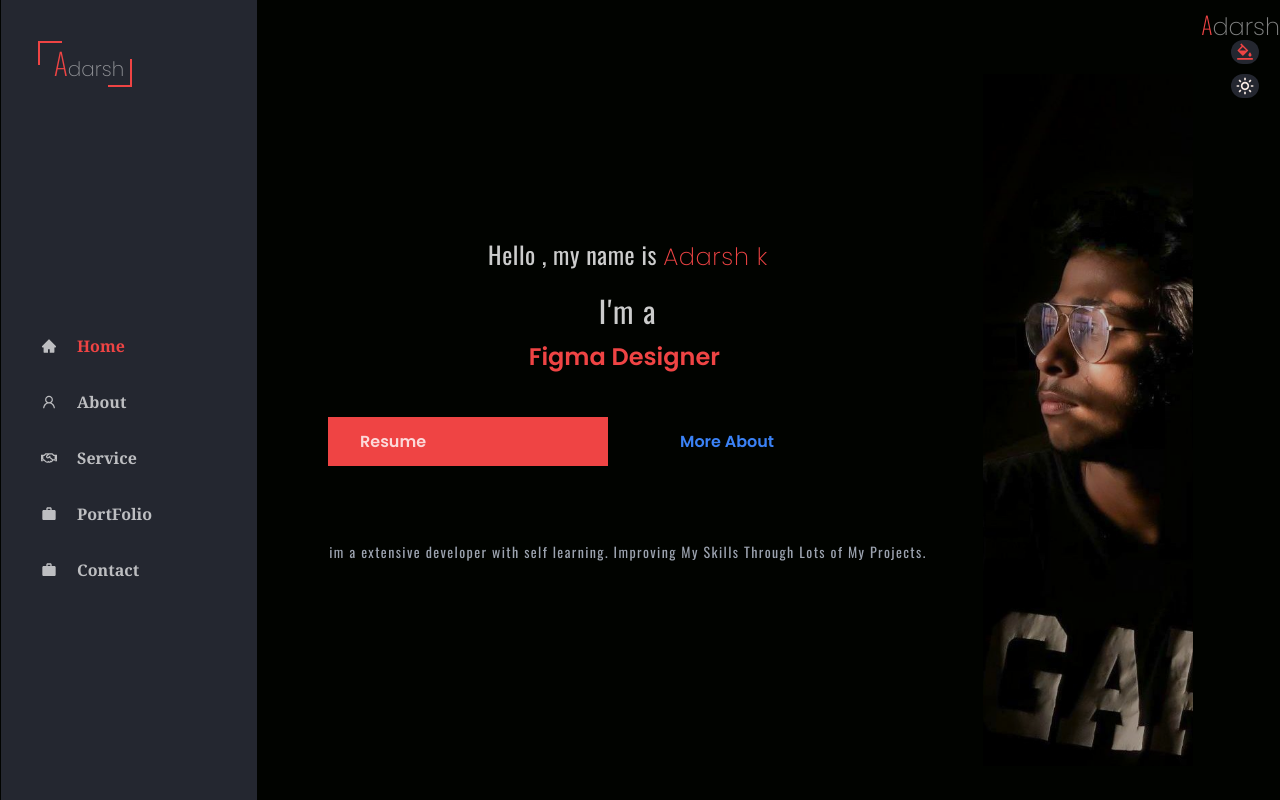
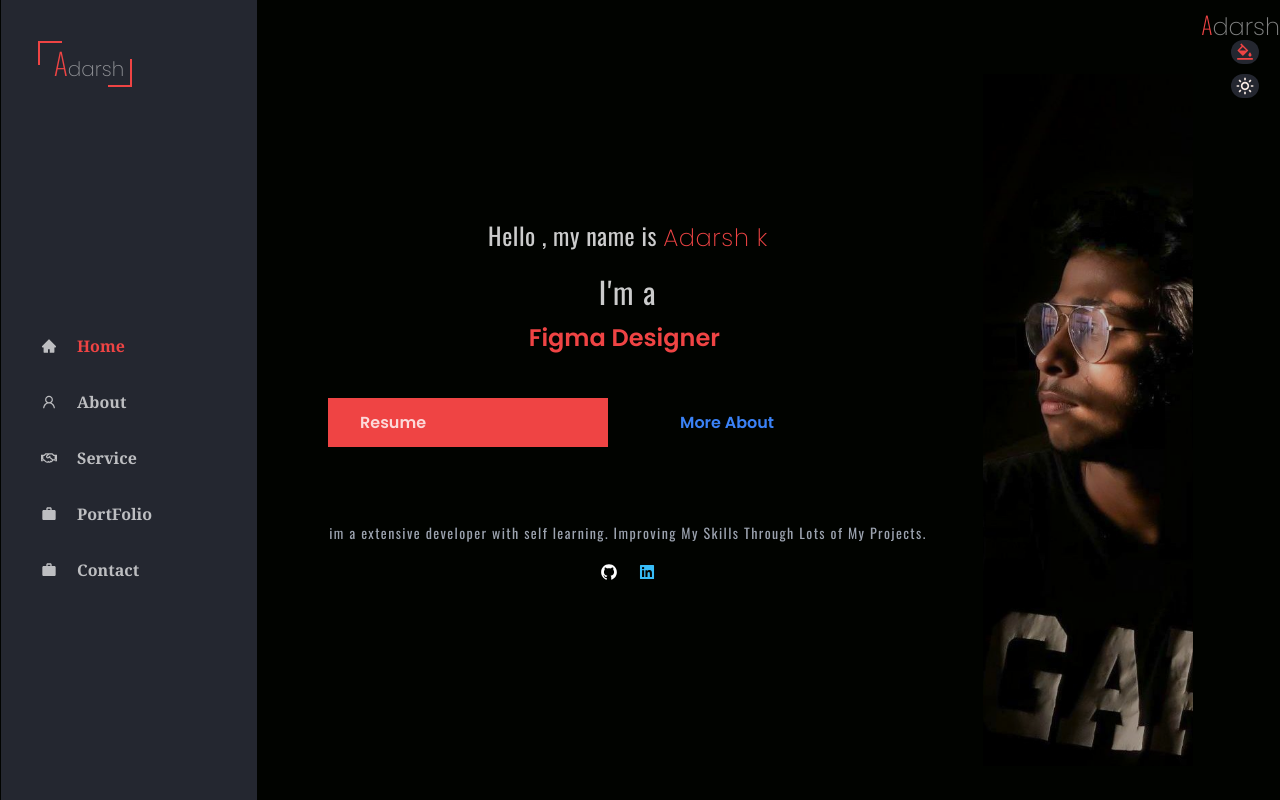
Before and after one commit to adarsh-k27/my-website, a React (Create React App) app: page / in a window 1280 px wide. Built offline with nearby package versions, Linux system fonts and the light colour scheme; a web font is replaced by a local one.

Commit message:
linked in adeed

```diff
--- a/src/icons/index.js
+++ b/src/icons/index.js
@@ -5,7 +5,8 @@
     AiFillHtml5,
     AiFillGithub,
     AiOutlineMail,
-    AiOutlineEye
+    AiOutlineEye,
+    AiFillLinkedin
 }
 from 'react-icons/ai'
 export {
--- a/src/pages/LandingPage.jsx
+++ b/src/pages/LandingPage.jsx
@@ -1,15 +1,15 @@
 import React, { useContext } from 'react'
-import { AiOutlineMenu } from 'react-icons/ai'
+import { AiFillGithub, AiFillLinkedin } from '../icons'
 import Typical from 'react-typical'
 import { ReactButton } from '../components'
 import profile from '../assets/portfolio-profile.jpg'
 import Portfolio_Context from '../context'
 import { motion } from 'framer-motion'
-function LandingPage ({ setOpen, open,setSelect,selectTag }) {
-  const { color_change,setNavigation } = useContext(Portfolio_Context)
-  const NavigateAbout=()=>{
-    setNavigation("About")
-    setSelect("About")
+function LandingPage ({ setOpen, open, setSelect, selectTag }) {
+  const { color_change, setNavigation } = useContext(Portfolio_Context)
+  const NavigateAbout = () => {
+    setNavigation('About')
+    setSelect('About')
   }
   return (
     <motion.div
@@ -58,7 +58,7 @@
               bg={`bg-${color_change && color_change}`}
               hover='hover:dark:bg-white hover:bg-black/80'
               txt='text-white/80 dark:group-hover:text-black/80 group-hover:text-white/80'
-              Link="https://drive.google.com/file/d/1-8-OHlUdmyNZ2dpYE4wgpX4aKOw9fNCo/view?usp=sharing"
+              Link='https://drive.google.com/file/d/1-8-OHlUdmyNZ2dpYE4wgpX4aKOw9fNCo/view?usp=sharing'
             />
             <ReactButton
               text='More About'
@@ -77,6 +77,18 @@
                 {' '}
                 Improving My Skills Through Lots of My Projects.
               </span>
+            </p>
+          </div>
+          <div className='flex gap-5 items-center justify-center'>
+            <p className='text-black dark:text-white text-lg'>
+              <a href='' target={'_blank'}>
+                <AiFillGithub />
+              </a>
+            </p>
+            <p className='text-sky-800 dark:text-sky-400 text-lg'>
+              <a href='' target={'_blank'}>
+                <AiFillLinkedin />
+              </a>
             </p>
           </div>
         </div>
```
